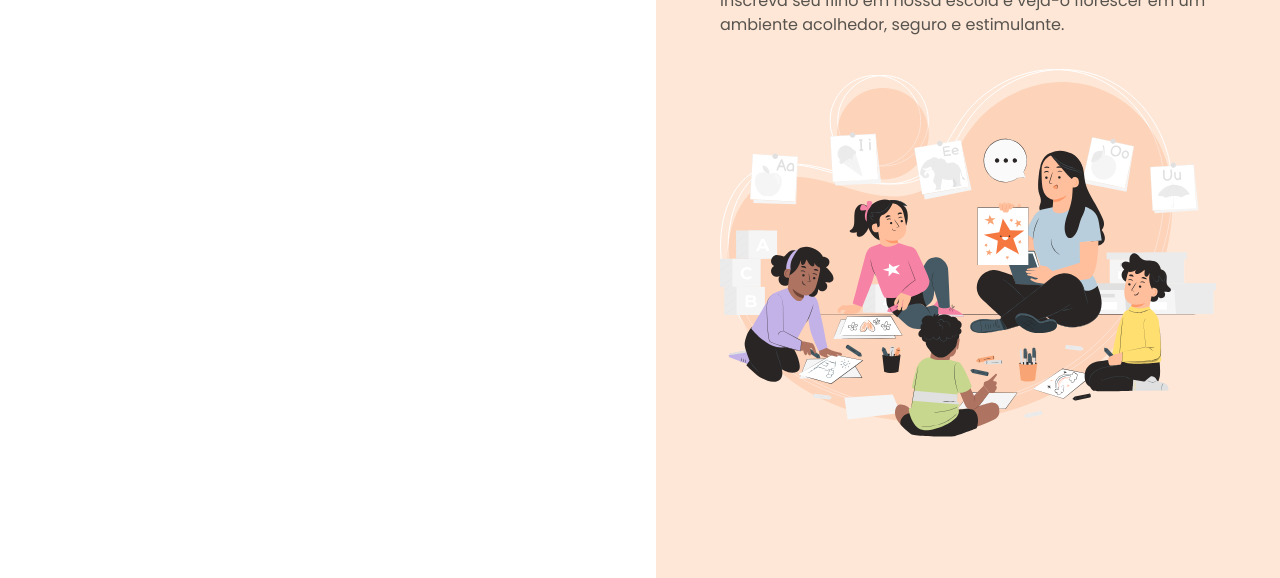
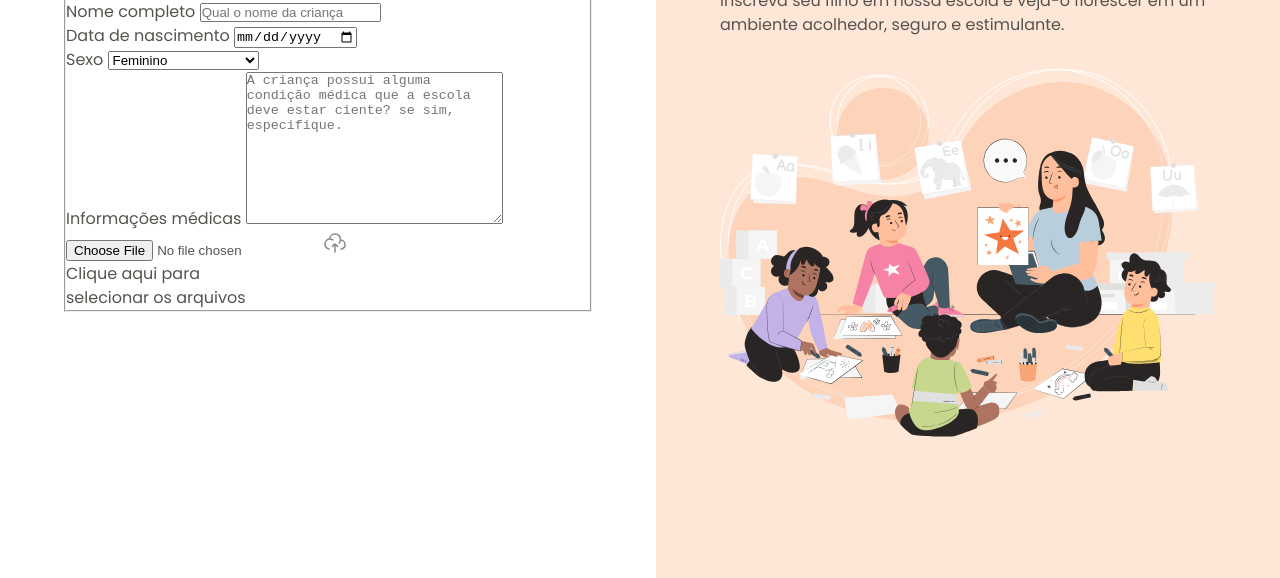
Before and after one commit to DanielVieiraFernandes/formulario-de-maticula, a plain HTML site: page index.html in a window 1280 px wide. Shown: the part 222-800 px from the top of the page. Drawn offline with Linux system fonts and the light colour scheme.

Commit message:
iniciando o formulário

```diff
--- a/index.html
+++ b/index.html
@@ -26,6 +26,51 @@
             Preencha os dados abaixo para matricular seu filho na escola de
             educação infantil Estrelas do Amanhã.
           </p>
+
+          <form method="post" enctype="multipart/form-data">
+            <fieldset class="child-info">
+              <legend>Informações da criança</legend>
+              <div class="input-wrapper">
+                <label for="fullname">Nome completo</label>
+                <input
+                  id="fullname"
+                  name="fullname"
+                  type="text"
+                  placeholder="Qual o nome da criança"
+                />
+              </div>
+
+              <div class="input-wrapper">
+                <label for="birth">Data de nascimento</label>
+                <input type="date" id="birth" name="birth" lang="pt-BR" />
+              </div>
+
+              <div class="select-wrapper">
+                <label for="gender">Sexo</label>
+                <select name="gender" id="gender">
+                    <option value="female">Feminino</option>
+                    <option value="male">Masculino</option>
+                    <option value="na">Prefiro não responder</option>
+                </select>
+              </div>
+
+              <div class="textarea-wrapper">
+                <label for="medical-info">Informações médicas</label>
+                <textarea name="medical-info" id="medical-info"
+                cols="30"
+                rows="10"
+                placeholder="A criança possui alguma condição médica que a escola deve estar ciente? se sim, especifique."
+                ></textarea>
+              </div>
+
+              <div class="droparea-wrapper">
+                <input type="file" name="birth-file" id="birth-file">
+                <img src="assets/icons/cloud-upload.svg" alt="">
+                <p>Clique aqui para <br> selecionar os arquivos</p>
+              </div>
+
+            </fieldset>
+          </form>
         </div>
       </main>
 
@@ -40,7 +85,10 @@
             </p>
           </header>
 
-          <img src="assets/Illustration.svg" alt="Ilustração de uma professora com crianças prestando atenção">
+          <img
+            src="assets/Illustration.svg"
+            alt="Ilustração de uma professora com crianças prestando atenção"
+          />
         </div>
       </aside>
     </div>
```
